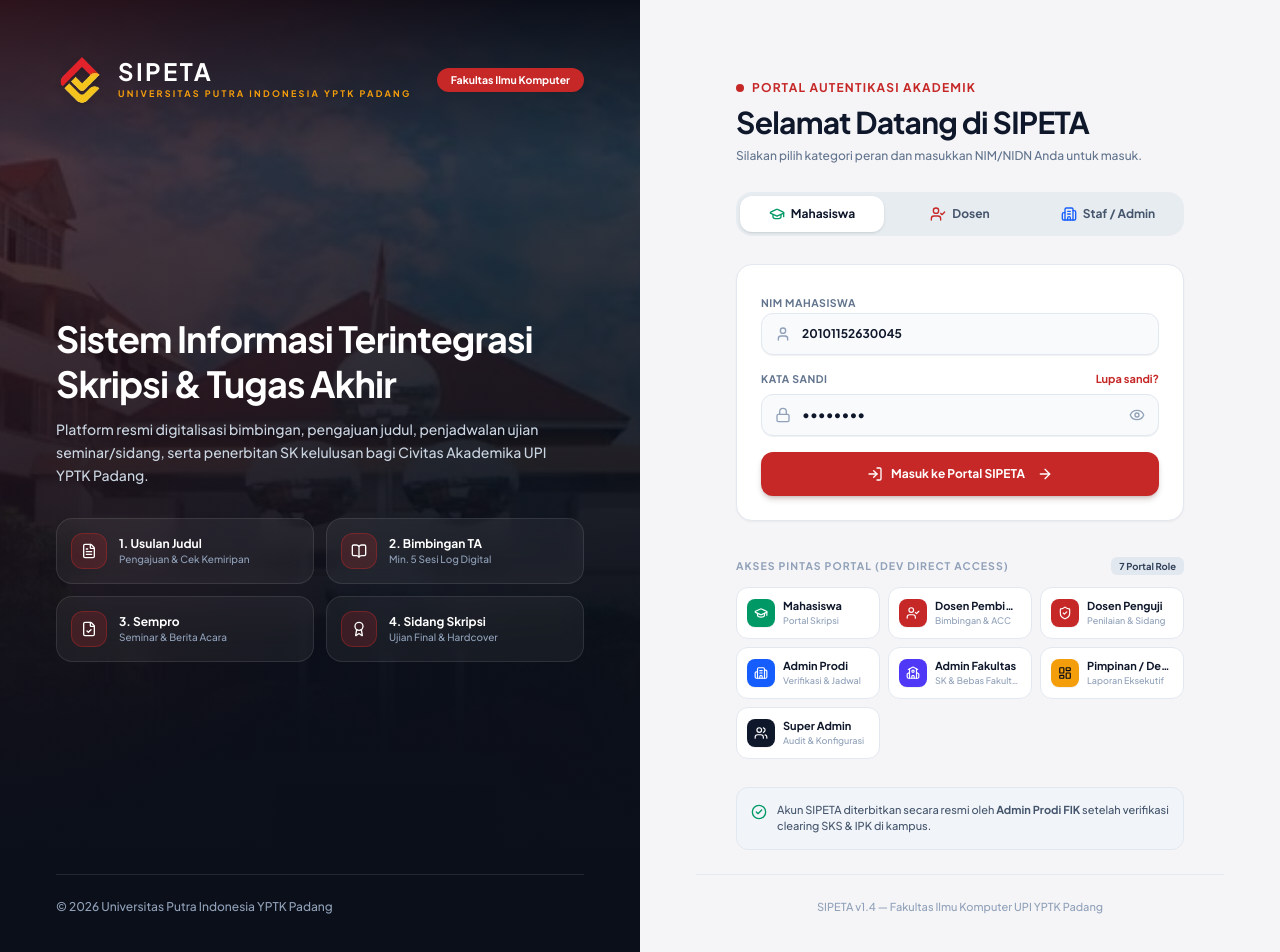
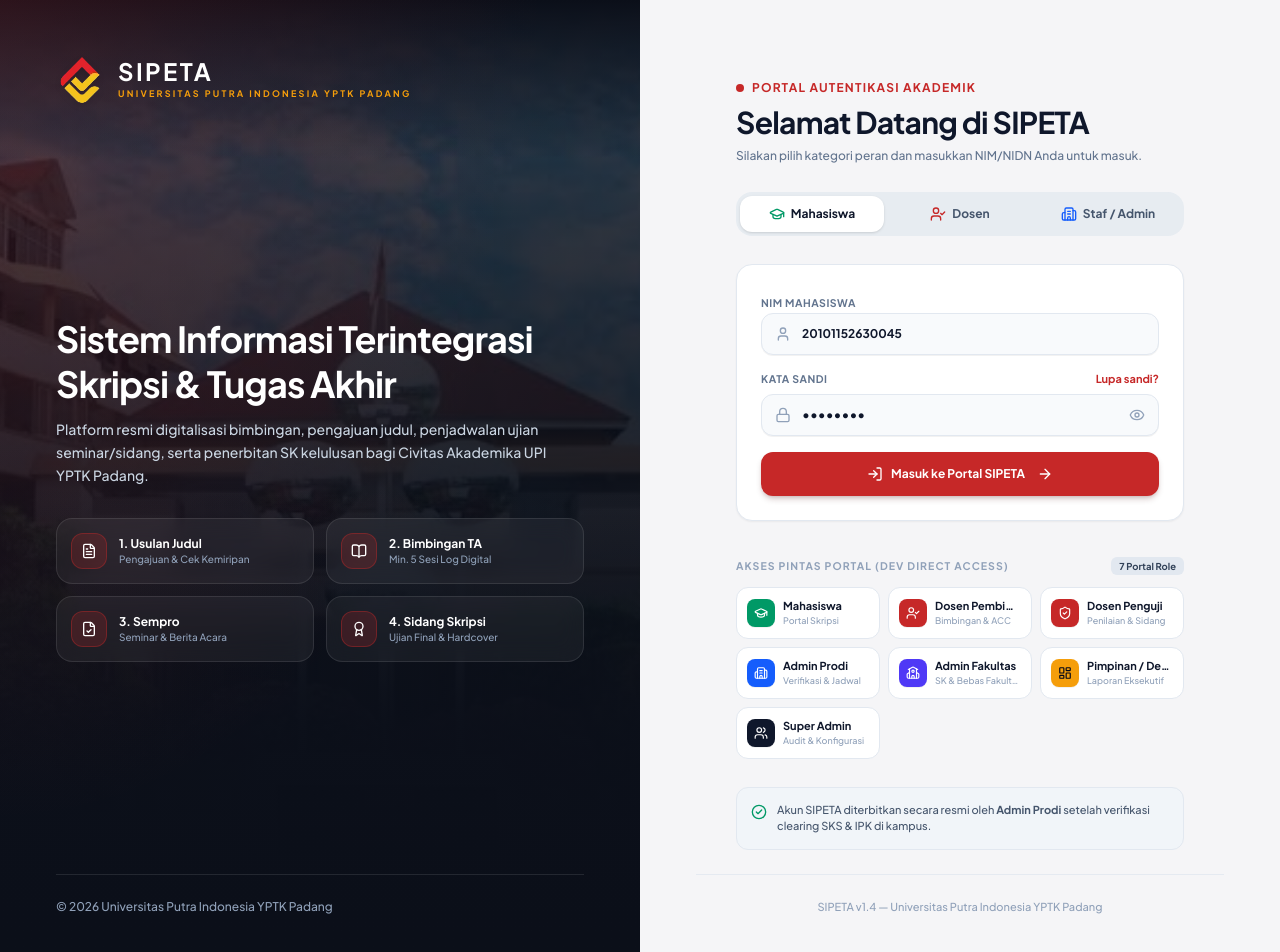
Before and after one commit to DanuZen/isi-final-project, a Next.js app in the folder frontend/: page /login in a window 1280 px wide. Shown: the top 952 px of the page. Built offline with nearby package versions, Linux system fonts and the light colour scheme.

Commit message:
fix(login): hapus badge Fakultas Ilmu Komputer agar mencakup seluruh mahasiswa UPI YPTK Padang

```diff
--- a/frontend/src/app/login/page.tsx
+++ b/frontend/src/app/login/page.tsx
@@ -102,10 +102,6 @@ export default function LoginPage() {
               </p>
             </div>
           </div>
-
-          <span className="px-3.5 py-1 rounded-full text-[10.5px] font-bold bg-[#C62828] text-white shadow-xs font-display">
-            Fakultas Ilmu Komputer
-          </span>
         </div>
 
         {/* Middle Hero Text Section */}
@@ -162,7 +158,6 @@ export default function LoginPage() {
               <p className="text-[8px] font-bold text-[#C62828] uppercase font-display">UPI YPTK PADANG</p>
             </div>
           </div>
-          <span className="px-2.5 py-1 rounded-full text-[10px] font-bold bg-[#C62828] text-white">FIK</span>
         </div>
 
         <div className="max-w-md w-full mx-auto my-auto space-y-7 py-6">
@@ -329,7 +324,7 @@ export default function LoginPage() {
           <div className="p-3.5 rounded-xl bg-slate-100 border border-slate-200 flex items-start gap-2.5 text-slate-600 text-[11px] font-medium">
             <CheckCircle2 className="w-4 h-4 text-emerald-600 shrink-0 mt-0.5" />
             <p>
-              Akun SIPETA diterbitkan secara resmi oleh <strong>Admin Prodi FIK</strong> setelah verifikasi clearing SKS &amp; IPK di kampus.
+              Akun SIPETA diterbitkan secara resmi oleh <strong>Admin Prodi</strong> setelah verifikasi clearing SKS &amp; IPK di kampus.
             </p>
           </div>
 
@@ -337,7 +332,7 @@ export default function LoginPage() {
 
         {/* Page Footer */}
         <div className="text-center pt-6 border-t border-slate-200/80 text-[11px] text-slate-400 font-medium">
-          SIPETA v1.4 — Fakultas Ilmu Komputer UPI YPTK Padang
+          SIPETA v1.4 — Universitas Putra Indonesia YPTK Padang
         </div>
 
       </div>
```
